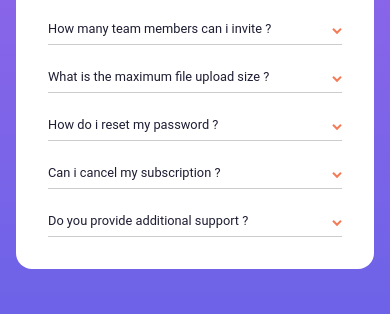
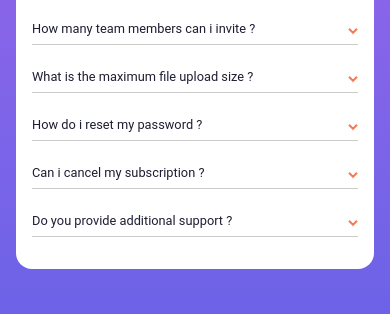
Before and after one commit to Zaki-Dz/Frontend_Mentor_FAQ_-Accordion_Card, a plain HTML site: page index.html in a window 390 px wide. Shown: the part 434-748 px from the top of the page. Drawn offline with Linux system fonts and the light colour scheme.

Commit message:
adding padding right to question / changing the question's color on hover

```diff
--- a/style.css
+++ b/style.css
@@ -118,7 +118,7 @@ main {
 
 @media (max-width: 900px) {
 	.content {
-		padding: 2rem;
+		padding: 2rem 1rem;
 	}
 }
 
@@ -142,7 +142,7 @@ main {
 .questions li {
 	border-bottom: 1px solid #ccc;
 	position: relative;
-	padding: 0.5rem 0;
+	padding: 0.5rem 1rem 0.5rem 0;
 }
 
 .question-container {
@@ -158,6 +158,7 @@ main {
 
 .questions li:hover .question {
 	font-weight: bold;
+	color: #e69077;
 }
 
 .question-container:hover ~ .down,
```
